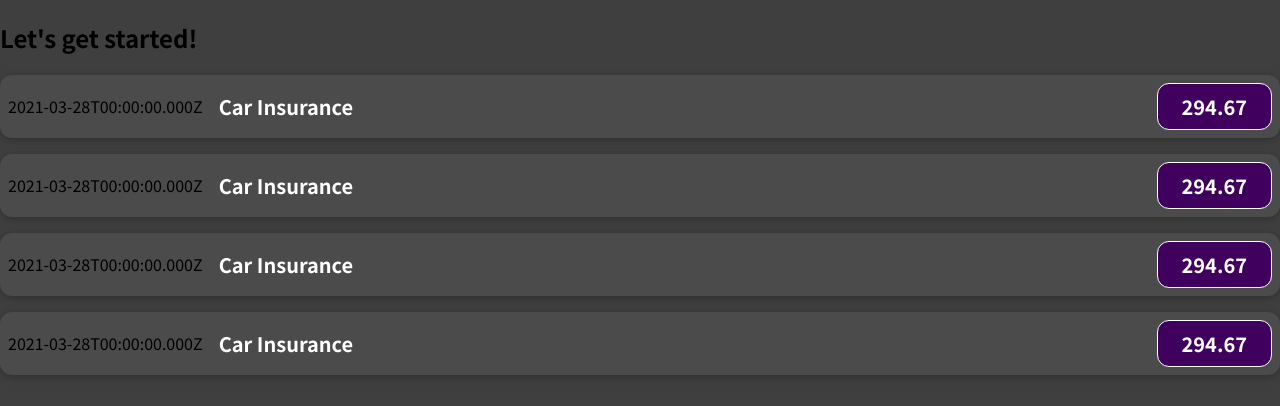
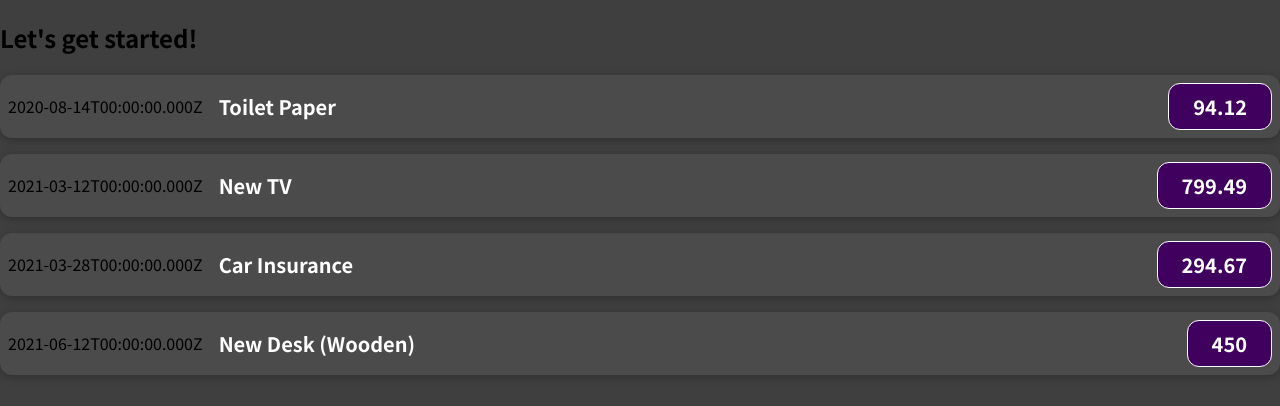
Before and after one commit to mark-francisco/react-expense-tracker, a JavaScript app: page / in a window 1280 px wide. Shown: the top 406 px of the page. Built offline with nearby package versions, Linux system fonts and the light colour scheme.

Commit message:
Add props from Ap component to ExpenseItem component

```diff
--- a/src/components/ExpenseItem.js
+++ b/src/components/ExpenseItem.js
@@ -1,16 +1,12 @@
 import "./ExpenseItem.css";
 
-function ExpenseItem() {
-  const expenseDate = new Date(2021, 2, 28);
-  const expenseTitle = "Car Insurance";
-  const expenseAmount = 294.67;
-
+function ExpenseItem(props) {
   return (
     <div className="expense-item">
-      <div>{expenseDate.toISOString()}</div>
+      <div>{props.date.toISOString()}</div>
       <div className="expense-item__description">
-        <h2>{expenseTitle}</h2>
-        <div className="expense-item__price">{expenseAmount}</div>
+        <h2>{props.title}</h2>
+        <div className="expense-item__price">{props.amount}</div>
       </div>
     </div>
   );
```
